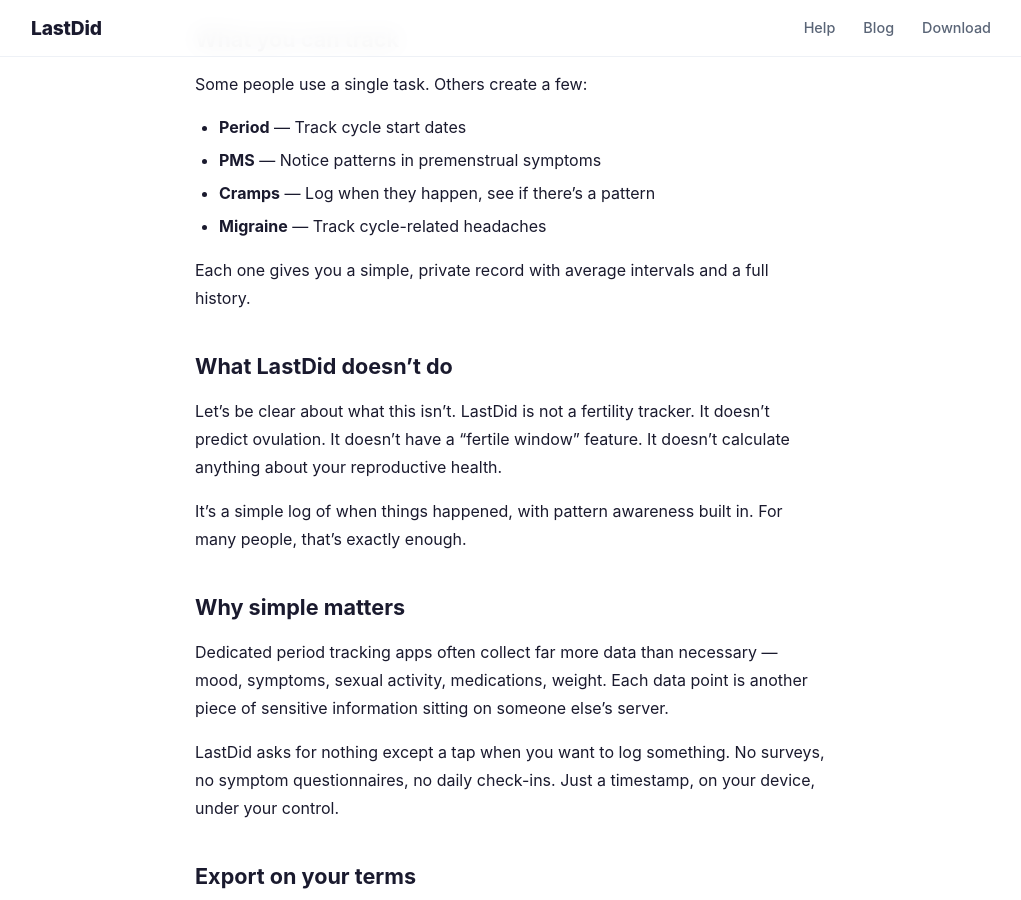
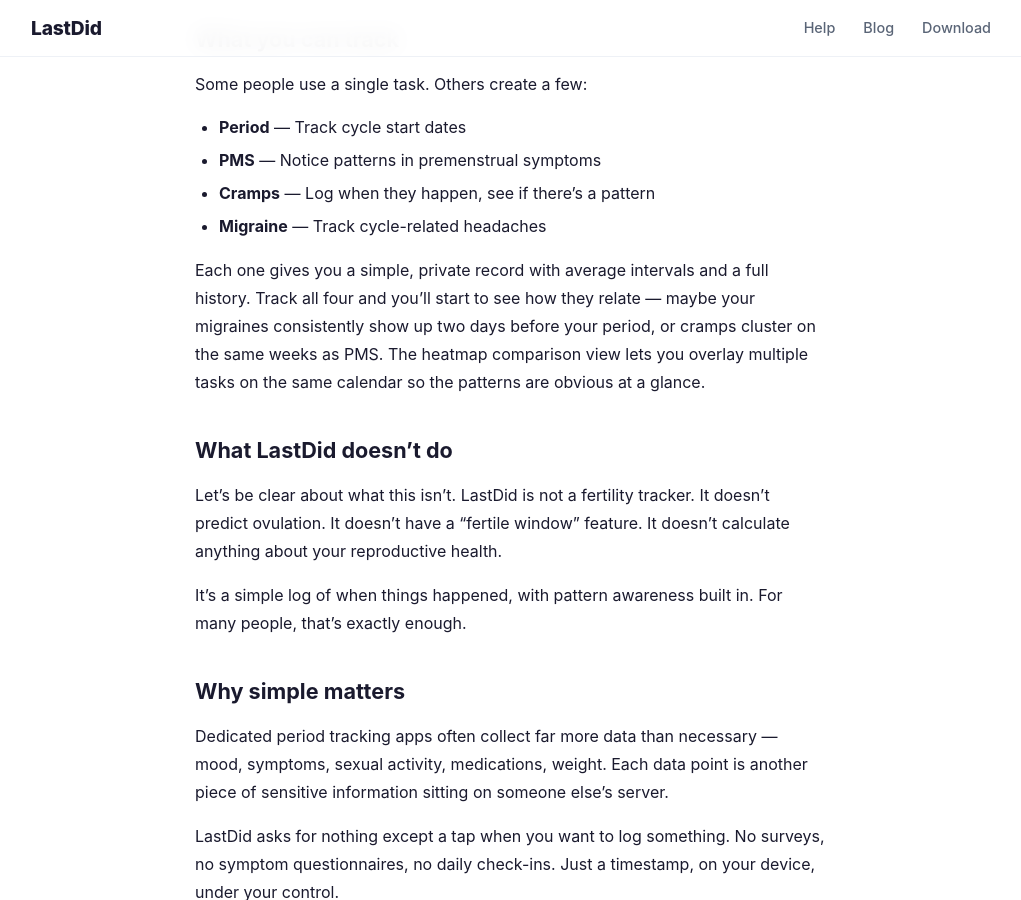
Before and after one commit to jbrake/lastdid-site, a Jekyll site: the page built from _posts/2026-04-08-a-period-tracker-that-doesnt-overshare.md, in a window 1280 px wide and 900 px high, scrolled down 674 px. Shown: the whole window, without its empty margins (129-1150 px from the left). Built offline with Jekyll 4.4.1, drawn with Linux system fonts in a browser that asks for light colours.

Commit message:
Add pattern insight text and screenshot placeholder to period tracker post
Co-Authored-By: Claude Opus 4.6 (1M context) <noreply@anthropic.com>

```diff
--- a/_posts/2026-04-08-a-period-tracker-that-doesnt-overshare.md
+++ b/_posts/2026-04-08-a-period-tracker-that-doesnt-overshare.md
@@ -24,7 +24,10 @@ Some people use a single task. Others create a few:
 - **Cramps** — Log when they happen, see if there's a pattern
 - **Migraine** — Track cycle-related headaches
 
-Each one gives you a simple, private record with average intervals and a full history.
+Each one gives you a simple, private record with average intervals and a full history. Track all four and you'll start to see how they relate — maybe your migraines consistently show up two days before your period, or cramps cluster on the same weeks as PMS. The heatmap comparison view lets you overlay multiple tasks on the same calendar so the patterns are obvious at a glance.
+
+<!-- TODO: Add screenshot of heatmap comparing Period, PMS, Cramps, Migraine -->
+<!-- <img src="/assets/images/blog/period-heatmap.png" alt="Heatmap comparing cycle-related tasks in LastDid" style="max-width: 300px; margin: 24px auto; display: block; border-radius: 20px; box-shadow: 0 8px 28px rgba(0,0,0,0.08);"> -->
 
 ## What LastDid doesn't do
 
```
